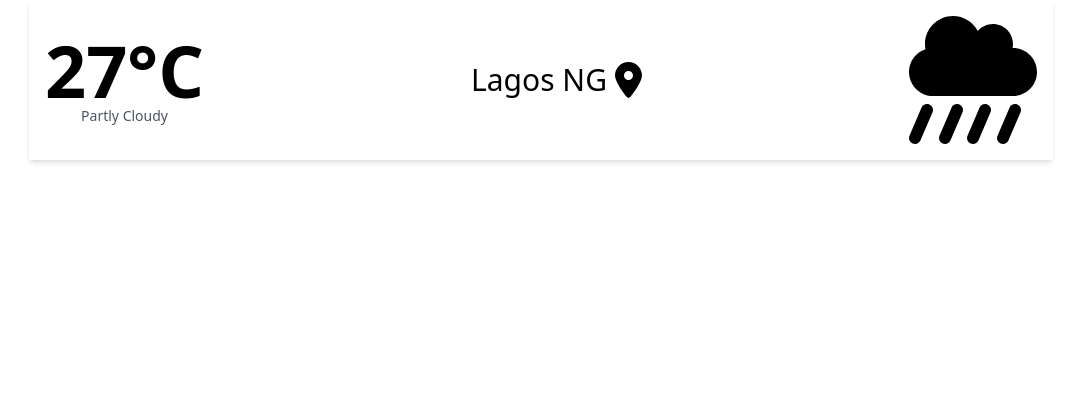
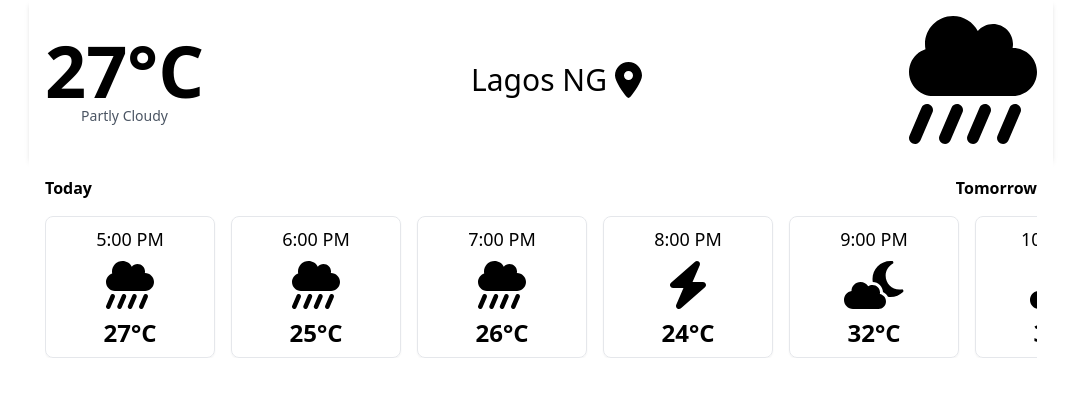
Before and after one commit to VectorGits/SkyCast, a React (Vite) app: page / in a window 1280 px wide. Shown: the top 396 px of the page, without its empty margins (99-1180 px from the left). Built offline with nearby package versions, Linux system fonts and the light colour scheme.

Commit message:
feat: Add Forecast component

```diff
--- a/src/App.jsx
+++ b/src/App.jsx
@@ -1,10 +1,12 @@
 import React from 'react';
 import WeatherHeader from './components/WeatherHeader'; // Adjust the path as necessary
+import Forecast from './components/Forecast';
 
 function App() {
   return (
     <div className="App max-w-screen-lg mx-auto">
       <WeatherHeader />
+      <Forecast />
       {/* Other components can go here */}
     </div>
   );
```
